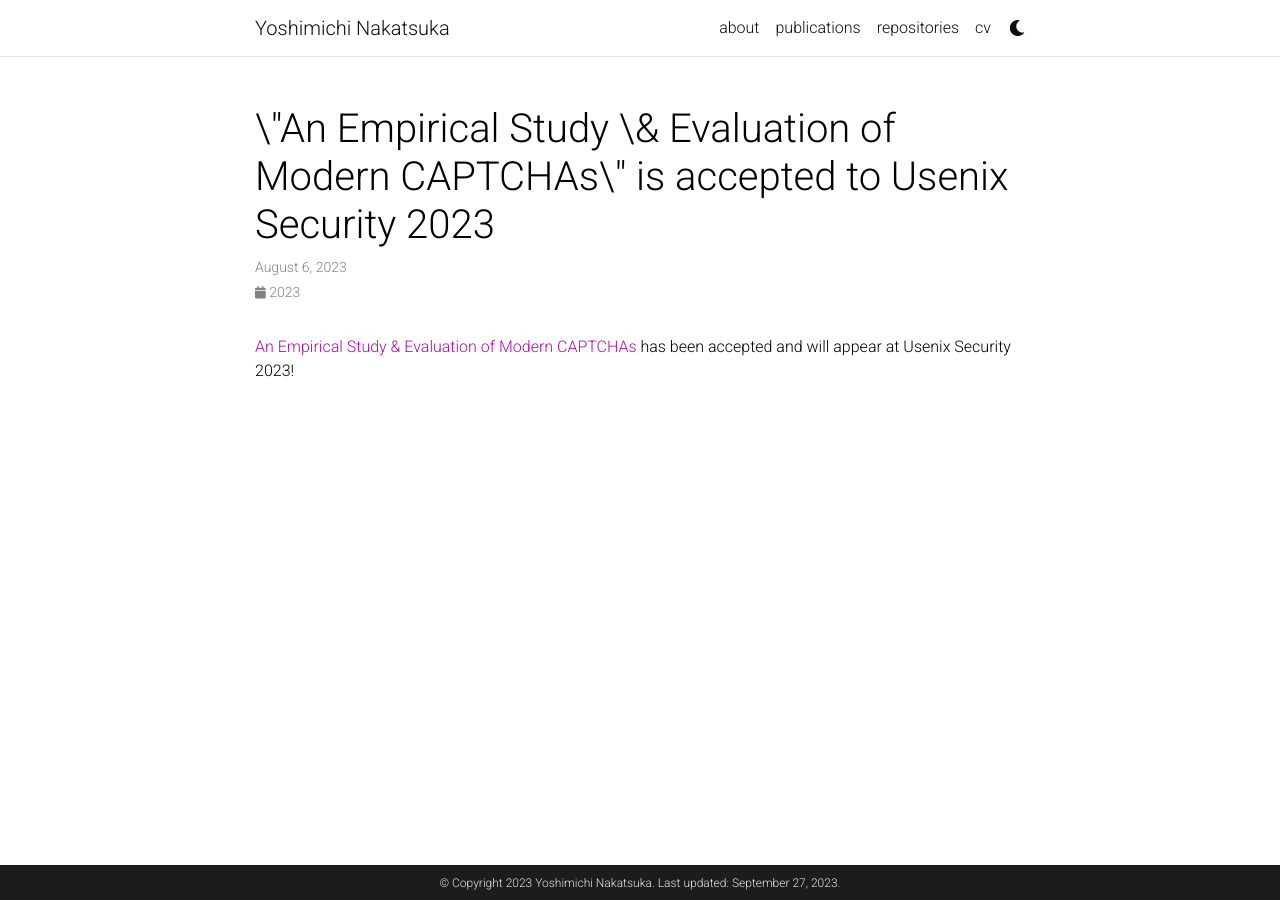
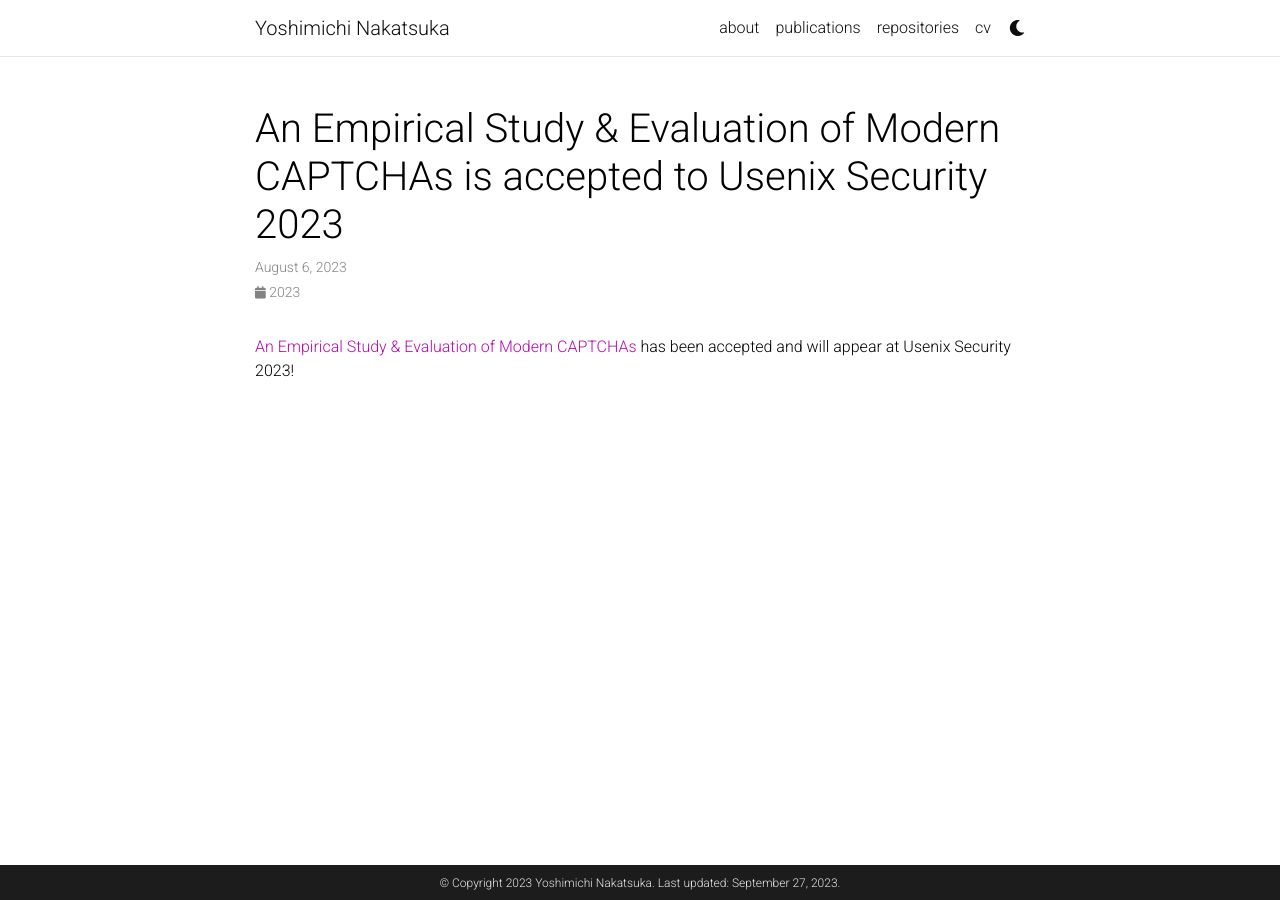
Before and after one commit to nakatsuka-y/nakatsuka-y.github.io, a Jekyll site: the page built from _news/announcement_6.md, in a window 1280 px wide. Built offline with Jekyll 4.4.1, drawn with Linux system fonts in a browser that asks for light colours; comment, search, counter and statistics services are not loaded; a style sheet for code colours, icons or effects is not loaded.

Commit message:
Remove escape characters

```diff
--- a/_news/announcement_6.md
+++ b/_news/announcement_6.md
@@ -1,6 +1,6 @@
 ---
 layout: post
-title: \"An Empirical Study \& Evaluation of Modern CAPTCHAs\" is accepted to Usenix Security 2023
+title: An Empirical Study & Evaluation of Modern CAPTCHAs is accepted to Usenix Security 2023
 date: 2023-08-06 09:00:00-0000
 inline: false
 ---
```
